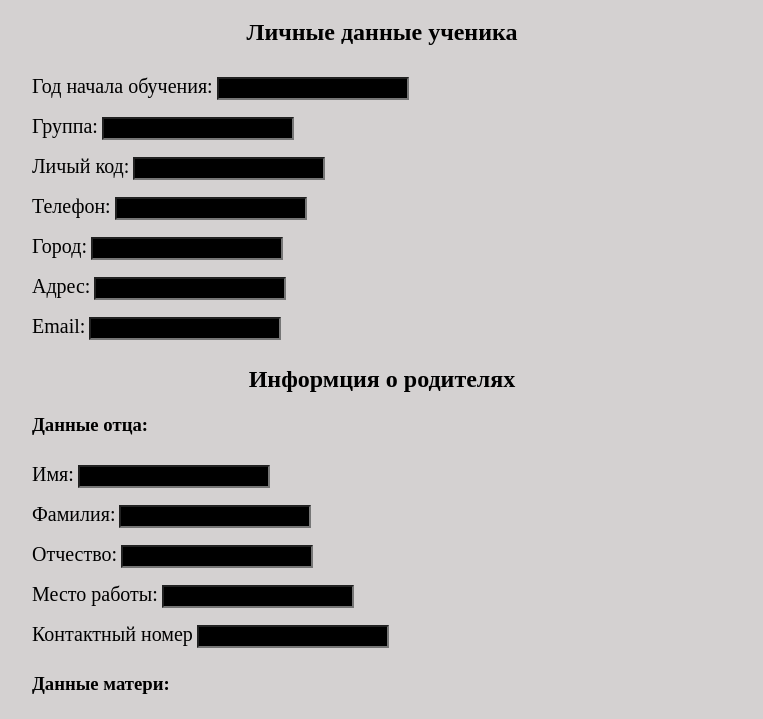
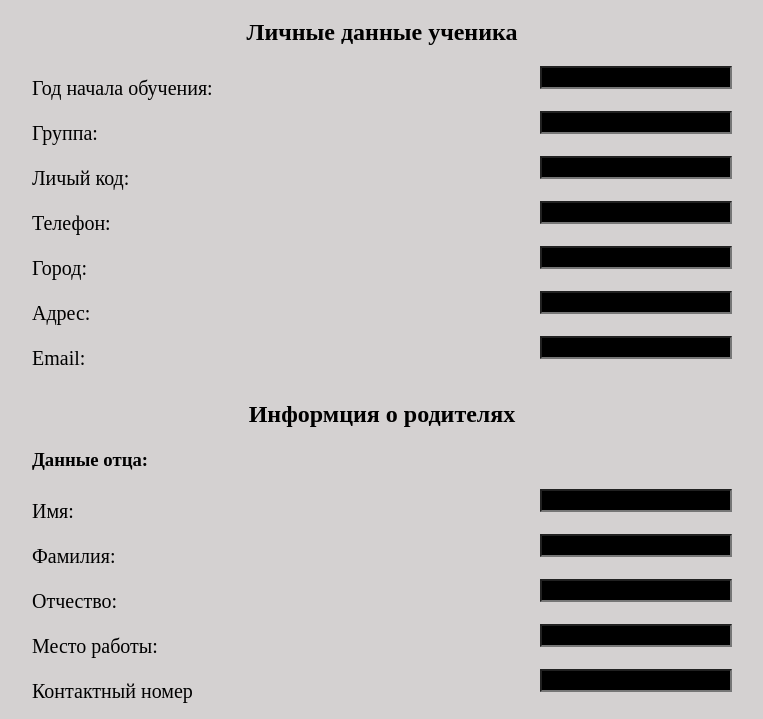
Before and after one commit to RomanKruglikov/Kurator, a plain HTML site: page forma.html in a window 1280 px wide. Shown: the part 61-780 px from the top of the page, without its empty margins (258-1021 px from the left). Drawn offline with nearby package versions, Linux system fonts and the light colour scheme.

Commit message:
+formapopravkafloat

```diff
--- a/forma.css
+++ b/forma.css
@@ -5,6 +5,7 @@ body {
 	width: 700px;
 	margin: 0 auto;
 }
+
 h1 {
 	text-align: center;
 }
@@ -17,8 +18,10 @@ input {
 	background: black;
 	color: white;
 	font-size: 15px;
+	float: right;
 }
+
 label {
 	font-size: 20px;
-	line-height: 40px;
+	line-height: 45px;
 }
--- a/forma.html
+++ b/forma.html
@@ -19,7 +19,7 @@
 					<label for="1">Год начала обучения:</label> <input type="text" id="1" name="1"><br>
 					<label for="2">Группа:</label> <input type="text" id="2" name="2"> <br>
 					<label for="3">Личый код:</label> <input type="text" id="3" name="3"><br>
-					<label for="4">Телефон:</label> <input type="text" id="4" name="4"><br>
+					<label for="4">Телефон:</label> <input type="tel" id="4" name="4"><br>
 					<label for="5">Город:</label> <input type="text" id="5" name="5"><br>
 					<label for="6">Адрес:</label> <input type="text" id="6" name="6"><br>
 					<label for="7">Email:</label> <input type="email" id="7" name="7">
```
